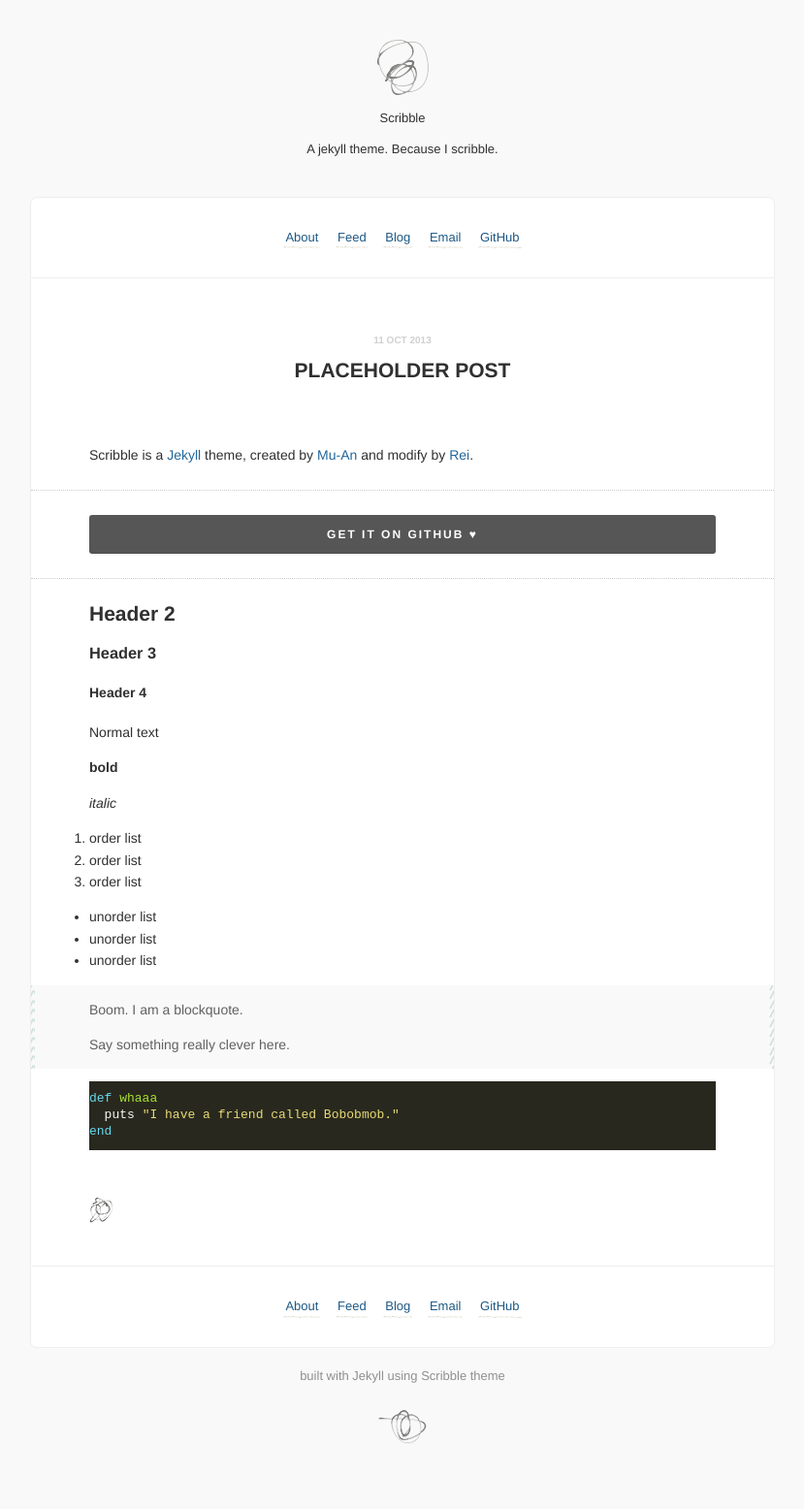
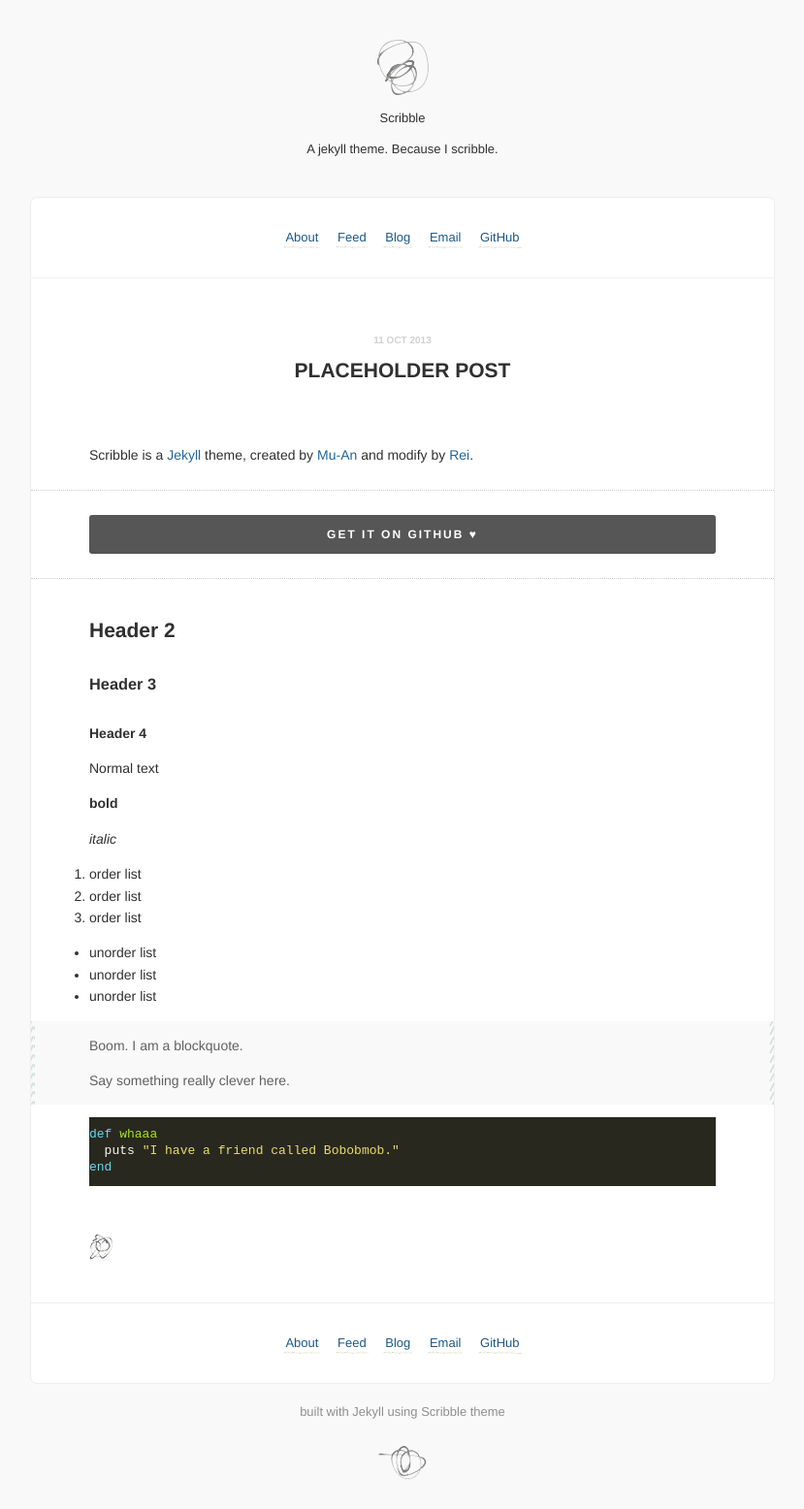
Before and after one commit to chloerei/writings, a Jekyll site: the page built from _posts/2013-10-11-placeholder-post.md, in a window 1280 px wide. Shown: the whole page at 97% size, without its empty margins (225-1054 px from the left). Built offline with Jekyll 4.4.1, drawn with Linux system fonts in a browser that asks for light colours; Markdown is read by kramdown in place of the engine named in the settings; before the commit the page ends 1519 px from its top, so only the background shows below that.

Commit message:
change header margin

```diff
--- a/_assets/style.scss
+++ b/_assets/style.scss
@@ -4,6 +4,10 @@ $background: #f9f9f9;
 
 h1, h2, h3, h4, h5 {
   font-weight: 600;
+}
+
+h2, h3, h4, h5 {
+  margin: 2em 0 1em;
 }
 
 html, body {
--- a/stylesheets/style.css
+++ b/stylesheets/style.css
@@ -1,5 +1,8 @@
 h1, h2, h3, h4, h5 {
   font-weight: 600; }
+
+h2, h3, h4, h5 {
+  margin: 2em 0 1em; }
 
 html, body {
   height: 100%; }
```
